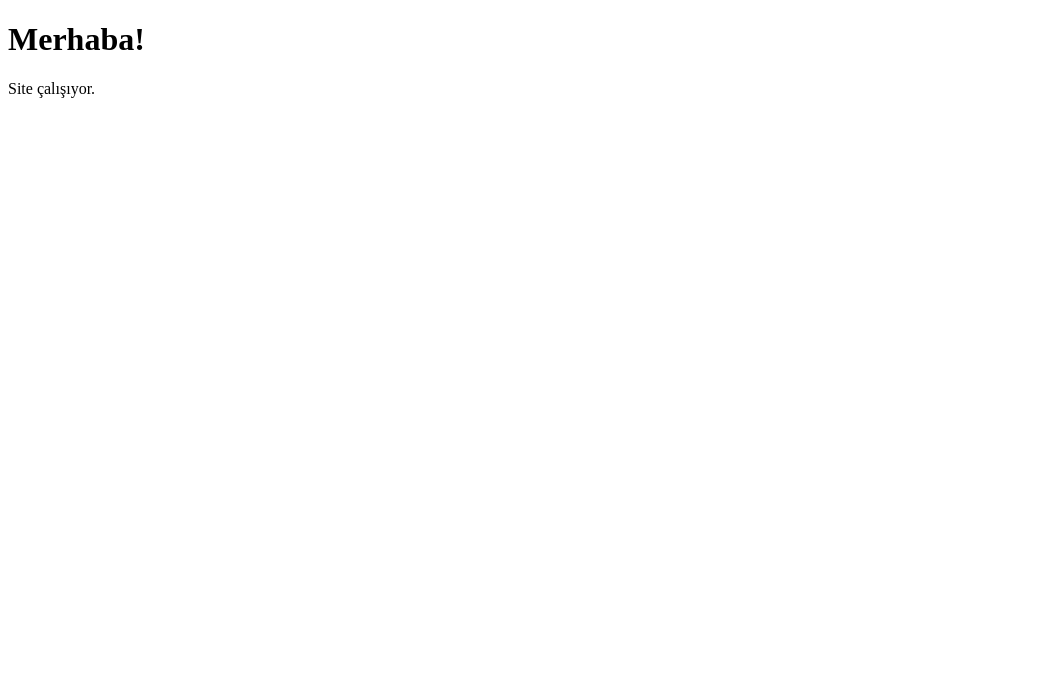
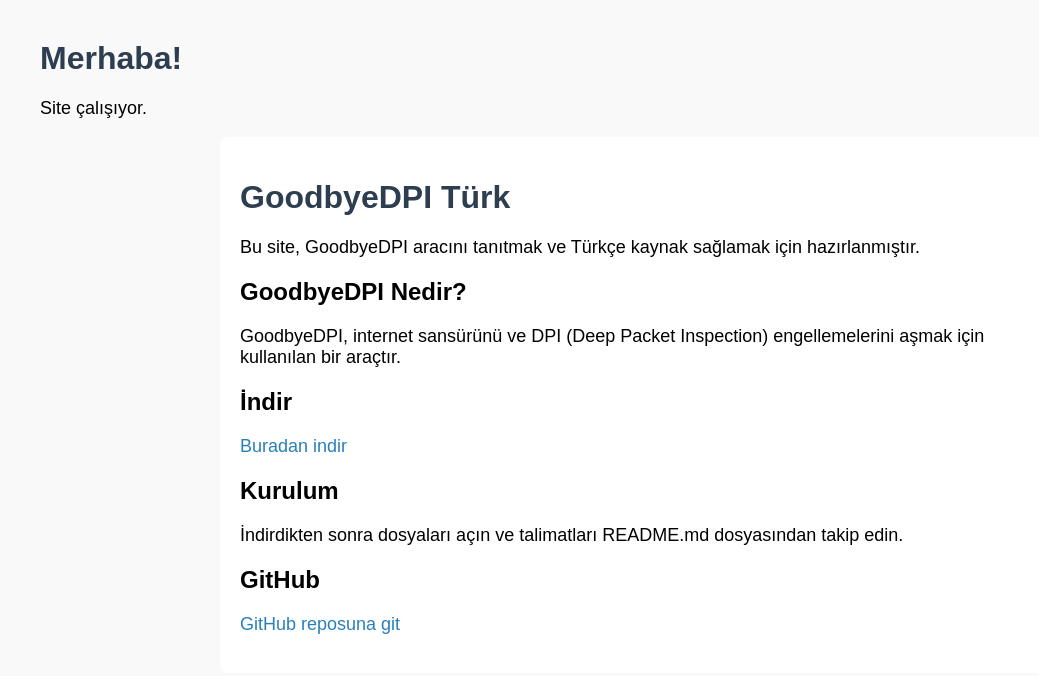
Before and after one commit to 34rolex73/goodbyedpi-turk, a plain HTML site: page index.html in a window 1280 px wide. Shown: the whole page, without its empty margins (0-1039 px from the left). Drawn offline with Linux system fonts and the light colour scheme.

Commit message:
Update index.html

```diff
--- a/index.html
+++ b/index.html
@@ -9,3 +9,40 @@
   <p>Site çalışıyor.</p>
 </body>
 </html>
+<!DOCTYPE html>
+<html lang="tr">
+<head>
+  <meta charset="UTF-8">
+  <title>GoodbyeDPI Türk</title>
+  <style>
+    body { font-family: Arial, sans-serif; margin: 40px; background: #f9f9f9; }
+    h1 { color: #2c3e50; }
+    p { font-size: 18px; }
+    a { color: #2980b9; text-decoration: none; }
+    a:hover { text-decoration: underline; }
+    .container { max-width: 800px; margin: auto; background: #fff; padding: 20px; border-radius: 8px; }
+  </style>
+</head>
+<body>
+  <div class="container">
+    <h1>GoodbyeDPI Türk</h1>
+    <p>Bu site, GoodbyeDPI aracını tanıtmak ve Türkçe kaynak sağlamak için hazırlanmıştır.</p>
+
+    <h2>GoodbyeDPI Nedir?</h2>
+    <p>GoodbyeDPI, internet sansürünü ve DPI (Deep Packet Inspection) engellemelerini aşmak için kullanılan bir araçtır.</p>
+
+    <h2>İndir</h2>
+    <p>
+      <a href="https://github.com/34rolex73/goodbyedpi-turk/releases">Buradan indir</a>
+    </p>
+
+    <h2>Kurulum</h2>
+    <p>İndirdikten sonra dosyaları açın ve talimatları README.md dosyasından takip edin.</p>
+
+    <h2>GitHub</h2>
+    <p>
+      <a href="https://github.com/34rolex73/goodbyedpi-turk">GitHub reposuna git</a>
+    </p>
+  </div>
+</body>
+</html>
```
